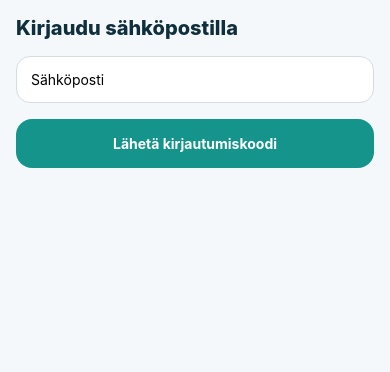
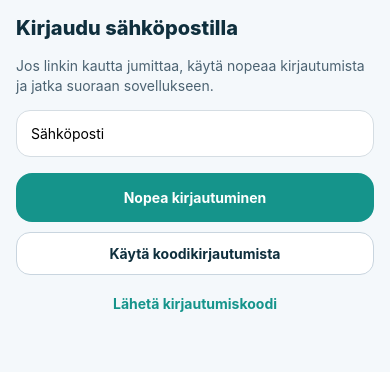
Before and after one commit to tftsakkinen-collab/ai-agent-dev, a React Native app: screen /Auth in a window 390 px wide. Shown: the top 372 px of the page. Built offline with nearby package versions, Linux system fonts and the light colour scheme; no server answers.

Commit message:
feat: simplify pilot login with quick sign-in fallback

```diff
--- a/src/screens/AuthScreen.js
+++ b/src/screens/AuthScreen.js
@@ -1,45 +1,92 @@
-import React, { useState } from 'react';
+import React, { useEffect, useState } from 'react';
 import { View, Text, TextInput, StyleSheet, TouchableOpacity, Alert } from 'react-native';
-import { requestLoginCode, verifyLoginCode } from '../lib/api';
+import { login, requestLoginCode, verifyLoginCode } from '../lib/api';
 
 export default function AuthScreen({ navigation }) {
   const [email, setEmail] = useState('');
   const [code, setCode] = useState('');
   const [codeRequested, setCodeRequested] = useState(false);
+  const [loading, setLoading] = useState(false);
+
+  useEffect(() => {
+    if (typeof window === 'undefined' || !window.location?.search) {
+      return;
+    }
+
+    const params = new URLSearchParams(window.location.search);
+    const emailFromLink = String(params.get('email') || '').trim();
+    if (emailFromLink && !email) {
+      setEmail(emailFromLink);
+    }
+  }, [email]);
+
+  const handleQuickLogin = async () => {
+    const normalizedEmail = String(email || '').trim().toLowerCase();
+    if (!normalizedEmail) return Alert.alert('Anna sähköposti');
+
+    try {
+      setLoading(true);
+      await login(normalizedEmail);
+      Alert.alert('Kirjautuminen onnistui');
+      navigation.navigate('Home');
+    } catch (e) {
+      Alert.alert('Nopea kirjautuminen epäonnistui', e.message);
+    } finally {
+      setLoading(false);
+    }
+  };
 
   const handleRequestCode = async () => {
-    if (!email) return Alert.alert('Anna sähköposti');
+    const normalizedEmail = String(email || '').trim().toLowerCase();
+    if (!normalizedEmail) return Alert.alert('Anna sähköposti');
 
     try {
-      const response = await requestLoginCode(email);
+      setLoading(true);
+      const response = await requestLoginCode(normalizedEmail);
       setCodeRequested(true);
       if (response.devCode) {
         Alert.alert('Koodi lähetetty (dev)', `Koodisi on ${response.devCode}`);
       } else {
-        Alert.alert('Koodi lähetetty', 'Tarkista kirjautumiskoodi palvelun lokista.');
+        Alert.alert('Koodi lähetetty', 'Tarkista sähköposti ja syötä 6-numeroinen koodi.');
       }
     } catch (e) {
       Alert.alert('Koodin lähetys epäonnistui', e.message);
+    } finally {
+      setLoading(false);
     }
   };
 
   const handleVerifyCode = async () => {
-    if (!email) return Alert.alert('Anna sähköposti');
+    const normalizedEmail = String(email || '').trim().toLowerCase();
+    if (!normalizedEmail) return Alert.alert('Anna sähköposti');
     if (!code || code.length < 6) return Alert.alert('Anna 6-numeroinen koodi');
 
     try {
-      await verifyLoginCode(email, code);
+      setLoading(true);
+      await verifyLoginCode(normalizedEmail, code);
       Alert.alert('Kirjautuminen onnistui');
       navigation.navigate('Home');
     } catch (e) {
       Alert.alert('Kirjautuminen epäonnistui', e.message);
+    } finally {
+      setLoading(false);
     }
   };
 
   return (
     <View style={styles.container}>
       <Text style={styles.title}>Kirjaudu sähköpostilla</Text>
+      <Text style={styles.subtitle}>Jos linkin kautta jumittaa, käytä nopeaa kirjautumista ja jatka suoraan sovellukseen.</Text>
       <TextInput placeholder="Sähköposti" value={email} onChangeText={setEmail} style={styles.input} keyboardType="email-address" />
+
+      <TouchableOpacity style={[styles.primaryButton, loading && styles.buttonDisabled]} onPress={handleQuickLogin} disabled={loading}>
+        <Text style={styles.primaryButtonText}>{loading ? 'Kirjaudutaan...' : 'Nopea kirjautuminen'}</Text>
+      </TouchableOpacity>
+
+      <TouchableOpacity style={styles.secondaryButton} onPress={() => setCodeRequested((prev) => !prev)}>
+        <Text style={styles.secondaryButtonText}>{codeRequested ? 'Piilota koodikirjautuminen' : 'Käytä koodikirjautumista'}</Text>
+      </TouchableOpacity>
+
       {codeRequested ? (
         <>
           <TextInput
@@ -50,7 +97,7 @@ export default function AuthScreen({ navigation }) {
             keyboardType="number-pad"
             maxLength={6}
           />
-          <TouchableOpacity style={styles.primaryButton} onPress={handleVerifyCode}>
+          <TouchableOpacity style={[styles.primaryButton, loading && styles.buttonDisabled]} onPress={handleVerifyCode} disabled={loading}>
             <Text style={styles.primaryButtonText}>Vahvista ja kirjaudu</Text>
           </TouchableOpacity>
           <TouchableOpacity style={styles.secondaryButton} onPress={handleRequestCode}>
@@ -58,8 +105,8 @@ export default function AuthScreen({ navigation }) {
           </TouchableOpacity>
         </>
       ) : (
-        <TouchableOpacity style={styles.primaryButton} onPress={handleRequestCode}>
-          <Text style={styles.primaryButtonText}>Lähetä kirjautumiskoodi</Text>
+        <TouchableOpacity style={styles.ghostButton} onPress={handleRequestCode}>
+          <Text style={styles.ghostButtonText}>Lähetä kirjautumiskoodi</Text>
         </TouchableOpacity>
       )}
     </View>
@@ -69,9 +116,13 @@ export default function AuthScreen({ navigation }) {
 const styles = StyleSheet.create({
   container: { flex: 1, padding: 16, backgroundColor: '#f4f8fb' },
   title: { fontSize: 20, fontWeight: '800', marginBottom: 16, color: '#0f2f3d' },
+  subtitle: { color: '#4c6372', marginBottom: 14, lineHeight: 20 },
   input: { borderWidth: 1, borderColor: '#d5dde3', borderRadius: 14, padding: 14, marginBottom: 16, backgroundColor: '#fff' },
   primaryButton: { backgroundColor: '#15948b', paddingVertical: 16, borderRadius: 16, alignItems: 'center' },
   primaryButtonText: { color: '#fff', fontWeight: '700' },
+  buttonDisabled: { opacity: 0.6 },
   secondaryButton: { marginTop: 10, paddingVertical: 12, borderRadius: 14, alignItems: 'center', borderWidth: 1, borderColor: '#c9d5df', backgroundColor: '#fff' },
-  secondaryButtonText: { color: '#0f2f3d', fontWeight: '700' }
+  secondaryButtonText: { color: '#0f2f3d', fontWeight: '700' },
+  ghostButton: { marginTop: 10, paddingVertical: 10, borderRadius: 12, alignItems: 'center' },
+  ghostButtonText: { color: '#15948b', fontWeight: '700' }
 });
```
Also changed, not shown: src/lib/api.js.
